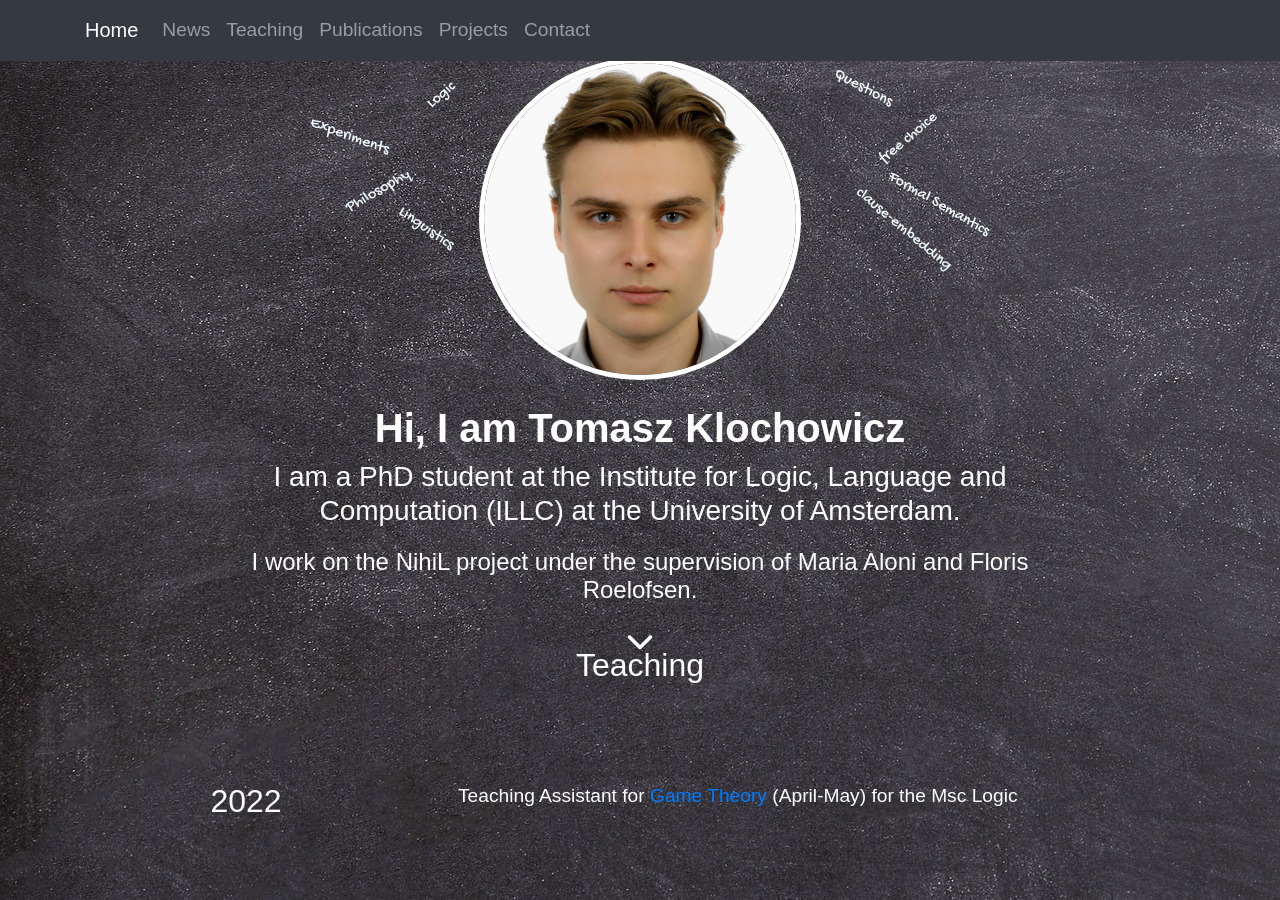
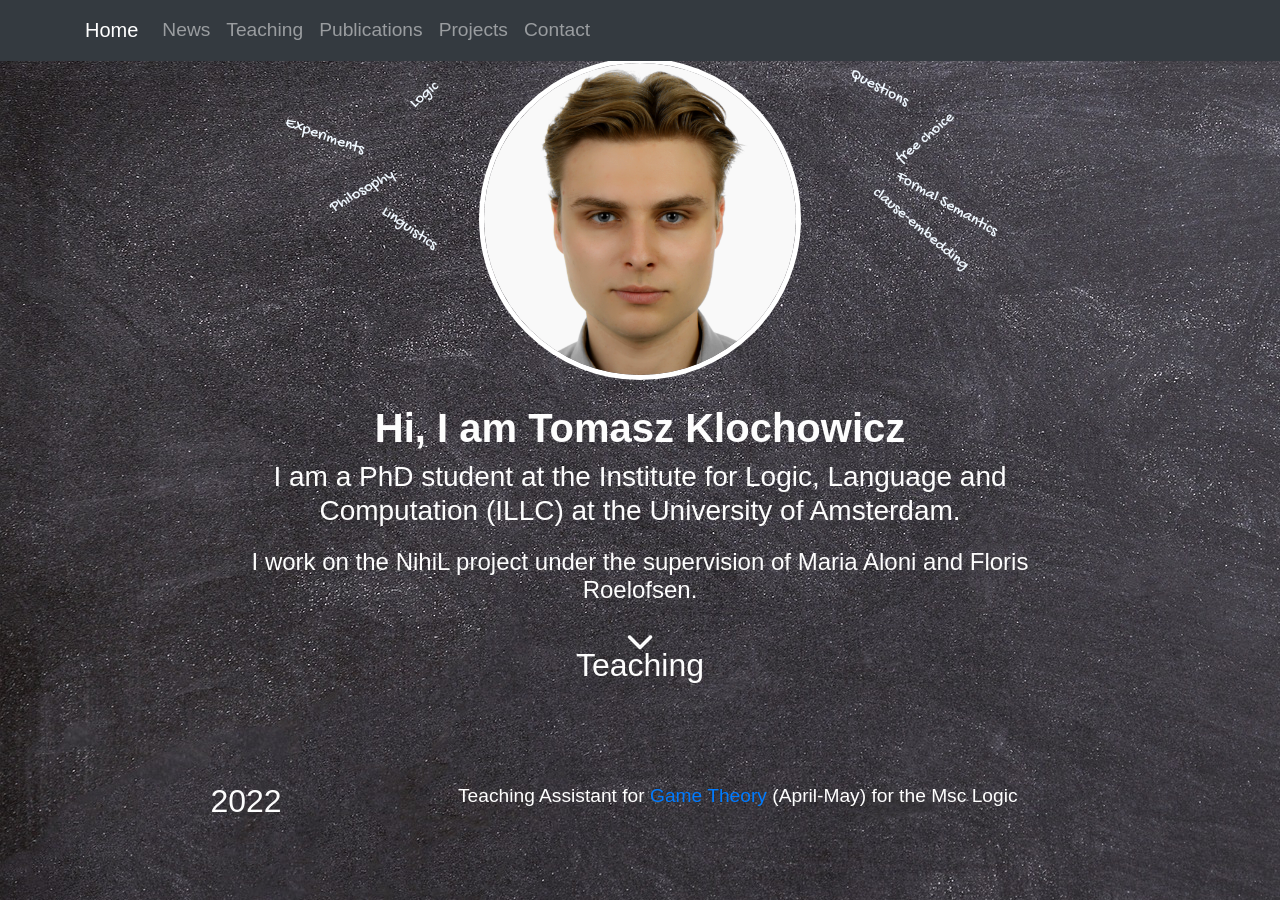
Before and after one commit to TJKlochowicz/Personal-website, a Jekyll site: the page built from _pages/index.html, in a window 1280 px wide. Built offline with Jekyll 4.4.1, drawn with Linux system fonts in a browser that asks for light colours; nearby versions of some CDN libraries; some web fonts are replaced.

Commit message:
fixed labels

```diff
--- a/css/styles.css
+++ b/css/styles.css
@@ -75,41 +75,41 @@ body{
 .whiteboard#logic{
     top: 4%;
     rotate: -40deg;
-    left: 25%;
+    left: 23%;
 }
 .whiteboard#forsem{
     top: 22%;
-    right:8%;
+    right:7%;
     rotate: 30deg;
 }
 .whiteboard#phil{
     top: 20%;
     rotate: -30deg;
-    left: 15%;
+    left: 13%;
 }
 .whiteboard#fc{
     top: 11%;
-    right: 13%;
+    right: 11%;
     rotate: -40deg;
 }
 .whiteboard#ling{
     top: 26%;
     rotate: 35deg;
-    left : 20%;
+    left : 18%;
 }
 .whiteboard#ques{
     top: 3%;
-    right: 20%;
+    right: 18%;
     rotate: 28deg;
 }
 .whiteboard#exp{
     top: 11%;
     rotate: 20deg;
-    left:10%;
+    left:7%;
 }
 .whiteboard#cemb{
     top: 26%;
-    right:12%;
+    right:10%;
     rotate: 40deg;
 }
 
```
